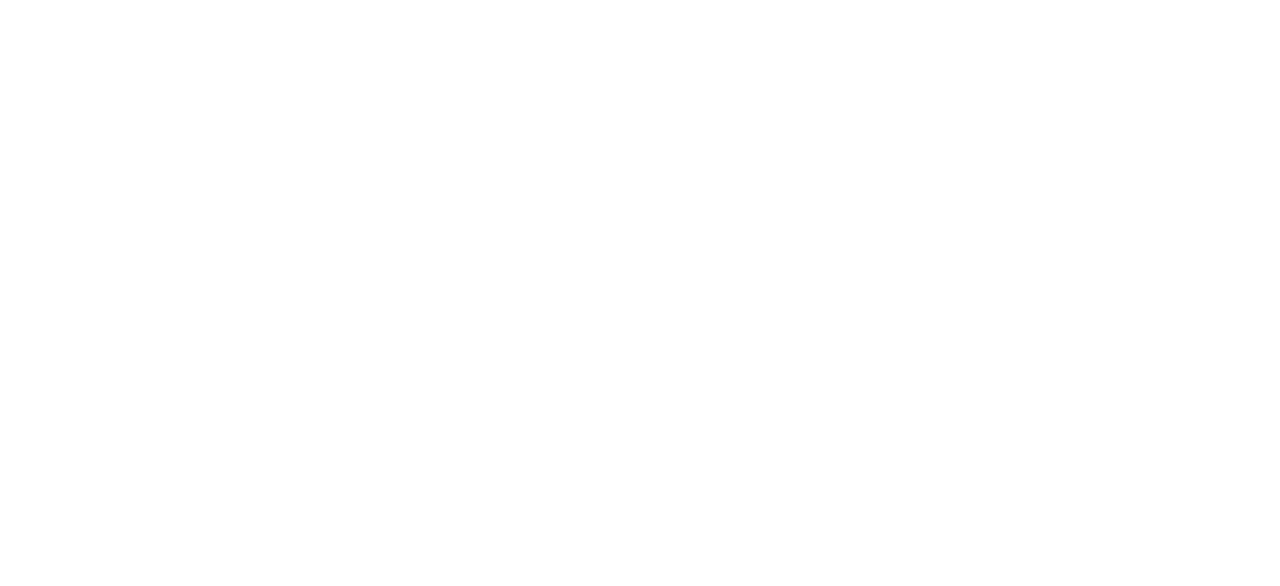
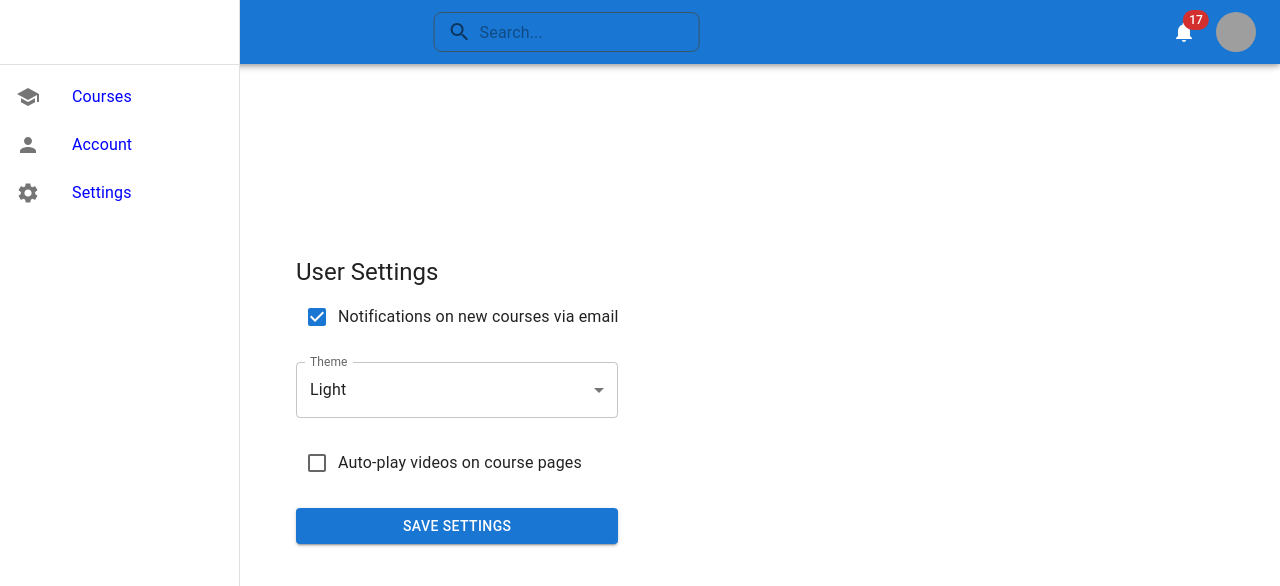
Before and after one commit to Nwabisa-Mawu/Coursio, a React (Vite) app in the folder client/: page /dashboard/settings in a window 1280 px wide. Before the commit this address had no page. Shown: the top 586 px of the page. Built offline with nearby package versions, Linux system fonts and the light colour scheme; grey boxes are pictures that could not be loaded.

Commit message:
2025.06.17Light-DarkModeSiwtchCompleted

```diff
--- a/client/src/App.jsx
+++ b/client/src/App.jsx
@@ -1,12 +1,37 @@
-import Box from "@mui/material/Box";
+import { useMemo, useState, useEffect } from "react";
+import { Box, ThemeProvider, createTheme, CssBaseline } from "@mui/material";
 import { BrowserRouter } from "react-router";
 import AppRoutes from "./app.routing";
 
 function App() {
+  //first get theme from local storgae if present
+  const [darkMode, setDarkMode] = useState(() => {
+    const stored = localStorage.getItem("darkMode");
+    return stored ? JSON.parse(stored) : false;
+  });
+
+  //update local storage whenever darkMode changes
+   useEffect(() => {
+    localStorage.setItem("darkMode", JSON.stringify(darkMode));
+  }, [darkMode]);
+
+  const theme = useMemo(
+    () =>
+      createTheme({
+        palette: {
+          mode: darkMode ? "dark" : "light",
+        },
+      }),
+    [darkMode]
+  );
+
   return (
-    <BrowserRouter>
-      <AppRoutes />
-    </BrowserRouter>
+    <ThemeProvider theme={theme}>
+      <CssBaseline />
+      <BrowserRouter>
+        <AppRoutes darkMode={darkMode} setDarkMode={setDarkMode} />
+      </BrowserRouter>
+    </ThemeProvider>
   );
 }
 
--- a/client/src/app.routing.jsx
+++ b/client/src/app.routing.jsx
@@ -4,15 +4,17 @@ import CourseViewPage from "./pages/courseview.page";
 import UserProfileEditForm from "./components/editform.component";
 import DashboardViewPage from "./pages/dashboardview.page";
 
-const AppRoutes = () => {
+const AppRoutes = ({ darkMode, setDarkMode }) => {
     return (
         <Routes>
             <Route path="/" element={<AuthPage />} />
             <Route path="/auth/signup" element={<AuthPage />} />
             <Route path="/auth/login" element={<AuthPage />} />
 
-            <Route path="/dashboard/courses" element={<DashboardViewPage />} />
-            <Route path="/dashboard/user" element={<UserProfileEditForm />} />
+            <Route path="/dashboard/courses" element={<DashboardViewPage darkMode={darkMode} setDarkMode={setDarkMode} />} />
+            <Route path="/dashboard/user" element={<DashboardViewPage darkMode={darkMode} setDarkMode={setDarkMode} />} />
+            <Route path="/dashboard/course" element={<DashboardViewPage darkMode={darkMode} setDarkMode={setDarkMode} />} />
+            <Route path="/dashboard/settings" element={<DashboardViewPage darkMode={darkMode} setDarkMode={setDarkMode} />} />
         </Routes>
     );
 }
--- a/client/src/components/authform.component.jsx
+++ b/client/src/components/authform.component.jsx
@@ -1,5 +1,5 @@
 import React, { useState } from 'react';
-import { useNavigate } from 'react-router';
+import { useNavigate, useLocation } from 'react-router';
 import Box from '@mui/material/Box';
 import TextField from '@mui/material/TextField';
 import Button from '@mui/material/Button';
@@ -12,6 +12,8 @@ const AuthForm = ({ mode = 'signup', onSubmit }) => {
     confirmPassword: '',
   });
   const navigate = useNavigate();
+  const location = useLocation();
+  const isLoginPage = location.pathname.includes('/auth/login');
 
   const handleChange = (e) => {
     setFormData({ ...formData, [e.target.name]: e.target.value });
@@ -28,7 +30,7 @@ const AuthForm = ({ mode = 'signup', onSubmit }) => {
       onSubmit={handleSubmit}
       sx={{ display: 'flex', flexDirection: 'column', gap: 2, width: '100%' }}
     >
-      {mode === 'signup' && (
+      {!isLoginPage && (
         <TextField
           name="name"
           label="Name"
@@ -56,7 +58,7 @@ const AuthForm = ({ mode = 'signup', onSubmit }) => {
         required
       />
 
-      {mode === 'signup' && (
+      {!isLoginPage && (
         <TextField
           name="confirmPassword"
           label="Confirm Password"
@@ -68,7 +70,7 @@ const AuthForm = ({ mode = 'signup', onSubmit }) => {
       )}
 
       <Button type="submit" variant="contained" onClick={() => navigate('/dashboard/courses')}>
-        {mode === 'login' ? 'Login' : 'Sign Up'}
+        {isLoginPage ? 'Login' : 'Sign Up'}
       </Button>
     </Box>
   );
--- a/client/src/components/coursecard.component.jsx
+++ b/client/src/components/coursecard.component.jsx
@@ -1,4 +1,5 @@
-import React from "react";
+import React, { useState } from "react";
+import { useNavigate } from "react-router";
 import {
   Card,
   CardMedia,
@@ -6,9 +7,23 @@ import {
   Typography,
   CardActions,
   Button,
+  IconButton
 } from "@mui/material";
+import FavoriteIcon from "@mui/icons-material/Favorite";
+import FavoriteBorderIcon from "@mui/icons-material/FavoriteBorder";
 
 const CourseCard = ({ course }) => {
+   const [liked, setLiked] = useState(false);
+   const navigate = useNavigate();
+
+  const handleCardClick = () => {
+    navigate(`/dashboard/course/course`);
+  }
+
+   const handleLikeToggle = () => {
+    setLiked((prev) => !prev);
+  };
+
   return (
     <Card sx={{ maxWidth: 345 }}>
       <CardMedia
@@ -30,7 +45,10 @@ const CourseCard = ({ course }) => {
         </Typography>
       </CardContent>
       <CardActions>
-        <Button size="small">Learn More</Button>
+        <IconButton onClick={handleLikeToggle}>
+          {liked ? <FavoriteIcon /> : <FavoriteBorderIcon />}
+        </IconButton>
+        <Button size="small" onClick={() => navigate("/dashboard/course")}>Learn More</Button>
       </CardActions>
     </Card>
   );
--- a/client/src/components/drawermenu.component.jsx
+++ b/client/src/components/drawermenu.component.jsx
@@ -1,4 +1,4 @@
-import React, { useState} from "react";
+import React, { useState } from "react";
 import { useNavigate } from "react-router";
 import {
   Divider,
@@ -10,47 +10,14 @@ import {
   Toolbar,
   Drawer,
   Box,
-  IconButton
+  IconButton,
 } from "@mui/material";
-import SchoolIcon from '@mui/icons-material/School';
-import PersonIcon from '@mui/icons-material/Person';
-import SettingsIcon from '@mui/icons-material/Settings';
+import SchoolIcon from "@mui/icons-material/School";
+import PersonIcon from "@mui/icons-material/Person";
+import SettingsIcon from "@mui/icons-material/Settings";
 import { styled } from "@mui/system";
 import { useTheme } from "@mui/material/styles";
 import { useMediaQuery } from "@mui/material";
-
-const drawer = (
-  <div>
-    <Toolbar />
-    <Divider />
-    <List sx={{ color: "blue" }}>
-        <ListItem disablePadding>
-          <ListItemButton>
-            <ListItemIcon>
-              <SchoolIcon />
-            </ListItemIcon>
-            <ListItemText primary="Courses" />
-          </ListItemButton>
-        </ListItem>
-        <ListItem disablePadding>
-          <ListItemButton>
-            <ListItemIcon>
-             <PersonIcon />
-            </ListItemIcon>
-            <ListItemText primary="Account" />
-          </ListItemButton>
-        </ListItem>
-        <ListItem disablePadding>
-          <ListItemButton>
-            <ListItemIcon>
-              <SettingsIcon />
-            </ListItemIcon>
-            <ListItemText primary="Settings" />
-          </ListItemButton>
-        </ListItem>
-    </List>
-  </div>
-);
 
 const DrawerMenu = ({ drawerWidth }) => {
   const [mobileOpen, setMobileOpen] = useState(false);
@@ -66,6 +33,38 @@ const DrawerMenu = ({ drawerWidth }) => {
     setIsClosing(false);
   };
 
+  const drawer = (
+    <div>
+      <Toolbar />
+      <Divider />
+      <List sx={{ color: "blue" }}>
+        <ListItem disablePadding>
+          <ListItemButton onClick={() => navigate("/dashboard/courses")}>
+            <ListItemIcon>
+              <SchoolIcon />
+            </ListItemIcon>
+            <ListItemText primary="Courses" />
+          </ListItemButton>
+        </ListItem>
+        <ListItem disablePadding>
+          <ListItemButton onClick={() => navigate("/dashboard/user")}>
+            <ListItemIcon>
+              <PersonIcon />
+            </ListItemIcon>
+            <ListItemText primary="Account" />
+          </ListItemButton>
+        </ListItem>
+        <ListItem disablePadding>
+          <ListItemButton onClick={() => navigate("/dashboard/settings")}>
+            <ListItemIcon>
+              <SettingsIcon />
+            </ListItemIcon>
+            <ListItemText primary="Settings" />
+          </ListItemButton>
+        </ListItem>
+      </List>
+    </div>
+  );
 
   return (
     <Box>
--- a/client/src/components/editform.component.jsx
+++ b/client/src/components/editform.component.jsx
@@ -59,7 +59,7 @@ const UserProfileEditForm = ({ onCancel, onSave }) => {
   };
 
   return (
-    <Box component="form" onSubmit={handleSubmit} sx={{ maxWidth: 600, mx: 'auto', p: 4 }}>
+    <Box component="form" onSubmit={handleSubmit} sx={{ maxWidth: 600, mx: 'auto', p: 4, mt: 5 }}>
       <Typography variant="h5" gutterBottom>
         Personal Information
       </Typography>
--- a/client/src/components/header.component.jsx
+++ b/client/src/components/header.component.jsx
@@ -1,4 +1,5 @@
 import React, { useState } from "react";
+import { useNavigate, useLocation } from "react-router";
 import {
   AppBar,
   Container,
@@ -12,46 +13,66 @@ import {
   MenuItem,
   Badge,
   Avatar,
-  ListItemIcon
+  ListItemIcon,
+  useMediaQuery,
+  useTheme,
+  Switch,
 } from "@mui/material";
 import SearchIcon from "@mui/icons-material/Search";
 import LocalLibraryIcon from "@mui/icons-material/LocalLibrary";
 import NotificationsIcon from "@mui/icons-material/Notifications";
 import PersonIcon from "@mui/icons-material/Person";
 import LogoutIcon from "@mui/icons-material/Logout";
+import DarkModeIcon from "@mui/icons-material/DarkMode";
+import LightModeIcon from "@mui/icons-material/LightMode";
 import { AccountCircle } from "@mui/icons-material";
 import SearchInput from "./search.component";
 
-const Header = () => {
-  const [anchorElNav, setAnchorElNav] = useState(null);
+const Header = ({ loggedIn = true }) => {
+  let showLogin = false;
   const [anchorElUser, setAnchorElUser] = useState(null);
+  const [darkMode, setDarkMode] = useState(true); // Local toggle for now
+  const navigate = useNavigate();
+  const theme = useTheme();
+  const isTabletOrBelow = useMediaQuery(theme.breakpoints.down("md"));
 
-  const handleOpenNavMenu = (event) => {
-    setAnchorElNav(event.currentTarget);
+  const handleToggleDarkMode = () => {
+    setDarkMode((prev) => !prev);
   };
+
   const handleOpenUserMenu = (event) => {
     setAnchorElUser(event.currentTarget);
   };
 
-  const handleCloseNavMenu = () => {
-    setAnchorElNav(null);
+  const handleCloseUserMenu = () => {
+    setAnchorElUser(null);
+    navigate("/");
   };
 
-  const handleCloseUserMenu = () => {
-    setAnchorElUser(null);
-  };
-
-  //todo: testdata
-  const settings = ["Profile", "Logout"];
+  if (location.pathname.includes("/auth/signup")) {
+    showLogin = false;
+  } else if (location.pathname.includes("/auth/login")) {
+    showLogin = true;
+  }
 
   return (
     <Box sx={{ flexGrow: 1 }}>
       <AppBar>
         <Container maxWidth="xl">
-          <Toolbar disableGutters sx={{ justifyContent: "space-between" }}>
-            {/* LOGO */}
+          <Toolbar
+            disableGutters
+            sx={{
+              display: "flex",
+              justifyContent: "space-between",
+              alignItems: "center",
+              position: "relative",
+            }}
+          >
+            {/* LOGO + Company Name */}
             <Box sx={{ display: "flex", alignItems: "center" }}>
               <LocalLibraryIcon />
+
+              {(!isTabletOrBelow || !loggedIn) && (
                 <Typography
                   variant="h6"
                   noWrap
@@ -59,7 +80,6 @@ const Header = () => {
                   href="/"
                   sx={{
                     ml: 1,
-                  display: { xs: "none", md: "flex" },
                     fontFamily: "monospace",
                     fontWeight: 700,
                     letterSpacing: ".3rem",
@@ -69,38 +89,54 @@ const Header = () => {
                 >
                   LOGO
                 </Typography>
+              )}
             </Box>
 
-            {/* Search Bar */}
-            <Box sx={{ display: "flex", alignItems: "center" }}>
+            {/* SEARCH */}
+            {loggedIn && (
+              <Box
+                sx={{
+                  flexGrow: 1,
+                  mx: 5,
+                  position: "absolute",
+                  left: { xs: "30%", md: "50%" },
+                  transform: "translateX(-50%)",
+                  width: { xs: "50%", md: "40%" },
+                }}
+              >
                 <SearchInput />
               </Box>
+            )}
 
-            {/* LOGIN - NOTIFICATIONS -  USER */}
-            <Box sx={{ display: "flex", alignItems: "center" }}>
-              <Button color="white">Login</Button>
+            <Box sx={{ display: "flex", alignItems: "center", gap: 1 }}>
+              {!loggedIn && !showLogin && (
+                <Button color="inherit" onClick={() => navigate("/auth/login")}>
+                  Login
+                </Button>
+              )}
+              {!loggedIn && showLogin && (
+                <Button
+                  color="inherit"
+                  onClick={() => navigate("/auth/signup")}
+                >
+                  Sign Up
+                </Button>
+              )}
 
-              <MenuItem>
+              {loggedIn && (
+                <>
                   <Tooltip title="Notifications">
-                  <IconButton
-                    size="large"
-                    aria-label="show 17 new notifications"
-                    color="inherit"
-                  >
+                    <IconButton size="large" color="inherit">
                       <Badge badgeContent={17} color="error">
                         <NotificationsIcon />
                       </Badge>
                     </IconButton>
                   </Tooltip>
-              </MenuItem>
 
                   <Box sx={{ flexGrow: 0 }}>
                     <Tooltip title="Open settings">
                       <IconButton sx={{ p: 0 }} onClick={handleOpenUserMenu}>
-                    <Avatar
-                      alt="Remy Sharp"
-                      src="/static/images/avatar/2.jpg"
-                    />
+                        <Avatar alt="User" src="/static/images/avatar/2.jpg" />
                       </IconButton>
                     </Tooltip>
                     <Menu
@@ -119,13 +155,22 @@ const Header = () => {
                       open={Boolean(anchorElUser)}
                       onClose={handleCloseUserMenu}
                     >
-                    <MenuItem onClick={handleCloseUserMenu}>
+                      <MenuItem onClick={handleToggleDarkMode}>
                         <ListItemIcon>
-                      <PersonIcon fontSize="small" />
+                          {darkMode ? (
+                            <LightModeIcon fontSize="small" />
+                          ) : (
+                            <DarkModeIcon fontSize="small" />
+                          )}
                         </ListItemIcon>
-                      <Typography sx={{ textAlign: "center" }}>
-                        Profile
+                        <Typography sx={{ textAlign: "center", flexGrow: 1 }}>
+                          {darkMode ? "Light Mode" : "Dark Mode"}
                         </Typography>
+                        <Switch
+                          checked={darkMode}
+                          onChange={handleToggleDarkMode}
+                          size="small"
+                        />
                       </MenuItem>
                       <MenuItem onClick={handleCloseUserMenu}>
                         <ListItemIcon>
@@ -137,6 +182,8 @@ const Header = () => {
                       </MenuItem>
                     </Menu>
                   </Box>
+                </>
+              )}
             </Box>
           </Toolbar>
         </Container>
--- /dev/null
+++ b/client/src/pages/courseinfoview.page.jsx
@@ -0,0 +1,76 @@
+import React, { useState } from "react";
+import { useNavigate } from "react-router";
+import { Box, Typography, IconButton, Stack } from "@mui/material";
+import ArrowBackIcon from "@mui/icons-material/ArrowBack";
+import FavoriteIcon from "@mui/icons-material/Favorite";
+import FavoriteBorderIcon from "@mui/icons-material/FavoriteBorder";
+
+const CourseInfoView = ({ course }) => {
+  const [liked, setLiked] = useState(false);
+  const navigate = useNavigate();
+
+  const handleBack = () => {
+    navigate("/dashboard/courses");
+  };
+
+  const handleLikeToggle = () => {
+    setLiked((prev) => !prev);
+  };
+
+  return (
+    <Box sx={{  maxWidth: 800, mx: "auto", p: 4, textAlign: "center", position: "relative" }}>
+      <IconButton
+        onClick={handleBack}
+        sx={{ position: "absolute", top: 16, left: 16 }}
+      >
+        <ArrowBackIcon />
+      </IconButton>
+      <Box
+        component="img"
+        src={
+          course.imageUrl ||
+          "https://via.placeholder.com/345x140.png?text=Course+Image"
+        }
+        alt={course.altText || "Course Image"}
+        sx={{
+          width: "100%",
+          height: "auto",
+          borderRadius: 2,
+          mb: 4,
+        }}
+      />
+
+      <Typography variant="h4" gutterBottom>
+        {course.title || "Course Title"}
+      </Typography>
+
+      <Typography variant="subtitle1" color="text.secondary">
+        Instructor: {course.instructor || "Instructor Name"}
+      </Typography>
+
+      <Typography variant="subtitle2" color="text.secondary" sx={{ mb: 2 }}>
+        Difficulty: {course.difficulty || "Level"}
+      </Typography>
+
+      <Stack
+        direction="row"
+        alignItems="center"
+        justifyContent="center"
+        spacing={1}
+        sx={{ mb: 4 }}
+      >
+        <IconButton onClick={handleLikeToggle} color="error">
+          {liked ? <FavoriteIcon /> : <FavoriteBorderIcon />}
+        </IconButton>
+        <Typography variant="body1">Favourites</Typography>
+      </Stack>
+
+      <Typography variant="body1" sx={{ textAlign: "left" }}>
+        {course.description ||
+          "This is a detailed description of the course. It provides an overview of the topics covered, the learning outcomes, and any prerequisites required for students to get the most out of the course."}
+      </Typography>
+    </Box>
+  );
+};
+
+export default CourseInfoView;
--- a/client/src/pages/courseview.page.jsx
+++ b/client/src/pages/courseview.page.jsx
@@ -43,7 +43,7 @@ const CourseViewPage = () => {
   });
 
   return (
-    <Box sx={{ p: 4 }}>
+    <Box sx={{ p: 4 ,mt: 5 }}>
       {/* FILTERS */}
       <Box
         sx={{
--- a/client/src/pages/dashboardview.page.jsx
+++ b/client/src/pages/dashboardview.page.jsx
@@ -1,5 +1,5 @@
 import * as React from "react";
-import PropTypes from "prop-types";
+import { useLocation } from "react-router";
 import AppBar from "@mui/material/AppBar";
 import Box from "@mui/material/Box";
 import CssBaseline from "@mui/material/CssBaseline";
@@ -21,12 +21,16 @@ import AuthPage from "../pages/auth.page";
 import CourseViewPage from "../pages/courseview.page";
 import DrawerMenu from "../components/drawermenu.component";
 import UserProfileEditForm from "../components/editform.component";
+import CourseInfoView from "../pages/courseinfoview.page";
+import SettingsPage from "../pages/settings.page";
 
 const drawerWidth = 240;
 
 const DashboardViewPage = () => {
+  let content;
   const [mobileOpen, setMobileOpen] = React.useState(false);
   const [isClosing, setIsClosing] = React.useState(false);
+  const location = useLocation();
 
   const handleDrawerClose = () => {
     setIsClosing(true);
@@ -42,6 +46,24 @@ const DashboardViewPage = () => {
       setMobileOpen(!mobileOpen);
     }
   };
+
+  if (location.pathname.includes("/dashboard/courses")) {
+    content = <CourseViewPage />;
+  } else if (location.pathname.includes("/dashboard/user")) {
+    content = <UserProfileEditForm />;
+  } else if (location.pathname.includes("/dashboard/course")) {
+    content = <CourseInfoView course={{
+    title: "React for Beginners",
+    instructor: "Jane Doe",
+    difficulty: "Beginner",
+    description: "This course covers the fundamentals of React...",
+    imageUrl: "https://via.placeholder.com/600x300.png?text=React+Course",
+  }}/>
+  } else if (location.pathname.includes("/dashboard/settings")) {
+    content = <SettingsPage />;
+  } else {
+    content = <div>Page Not Found</div>;
+  }
 
   return (
     <Box sx={{ display: "flex" }}>
@@ -68,13 +90,10 @@ const DashboardViewPage = () => {
           width: { sm: `calc(100% - ${drawerWidth}px)` },
         }}
       >
-        <Toolbar />
-        {/* <AuthPage /> */}
-       <CourseViewPage />
-       {/* <UserProfileEditForm /> */}
+        {content}
       </Box>
     </Box>
   );
-}
+};
 
 export default DashboardViewPage;
--- /dev/null
+++ b/client/src/pages/settings.page.jsx
@@ -0,0 +1,76 @@
+import React, { useState } from "react";
+import {
+  Box,
+  Typography,
+  FormControlLabel,
+  Checkbox,
+  FormControl,
+  InputLabel,
+  Select,
+  MenuItem,
+  Stack,
+  Button,
+} from "@mui/material";
+
+const SettingsPage = () => {
+  const [emailNotifications, setEmailNotifications] = useState(true);
+  const [theme, setTheme] = useState("light");
+  const [autoPlayVideos, setAutoPlayVideos] = useState(false);
+
+  const handleSave = () => {
+    console.log({
+      emailNotifications,
+      theme,
+      autoPlayVideos,
+    });
+  };
+
+  return (
+    <Box sx={{ maxWidth: 600, mx: "auto", p: 4 }}>
+      <Typography variant="h5" gutterBottom>
+        User Settings
+      </Typography>
+
+      <Stack spacing={3}>
+        <FormControlLabel
+          control={
+            <Checkbox
+              checked={emailNotifications}
+              onChange={(e) => setEmailNotifications(e.target.checked)}
+            />
+          }
+          label="Notifications on new courses via email"
+        />
+
+        <FormControl fullWidth>
+          <InputLabel>Theme</InputLabel>
+          <Select
+            value={theme}
+            label="Theme"
+            onChange={(e) => setTheme(e.target.value)}
+          >
+            <MenuItem value="light">Light</MenuItem>
+            <MenuItem value="dark">Dark</MenuItem>
+            <MenuItem value="system">System Default</MenuItem>
+          </Select>
+        </FormControl>
+
+        <FormControlLabel
+          control={
+            <Checkbox
+              checked={autoPlayVideos}
+              onChange={(e) => setAutoPlayVideos(e.target.checked)}
+            />
+          }
+          label="Auto-play videos on course pages"
+        />
+
+        <Button variant="contained" onClick={handleSave}>
+          Save Settings
+        </Button>
+      </Stack>
+    </Box>
+  );
+};
+
+export default SettingsPage;
```
Lines whose indentation alone changed are shown as unchanged.
